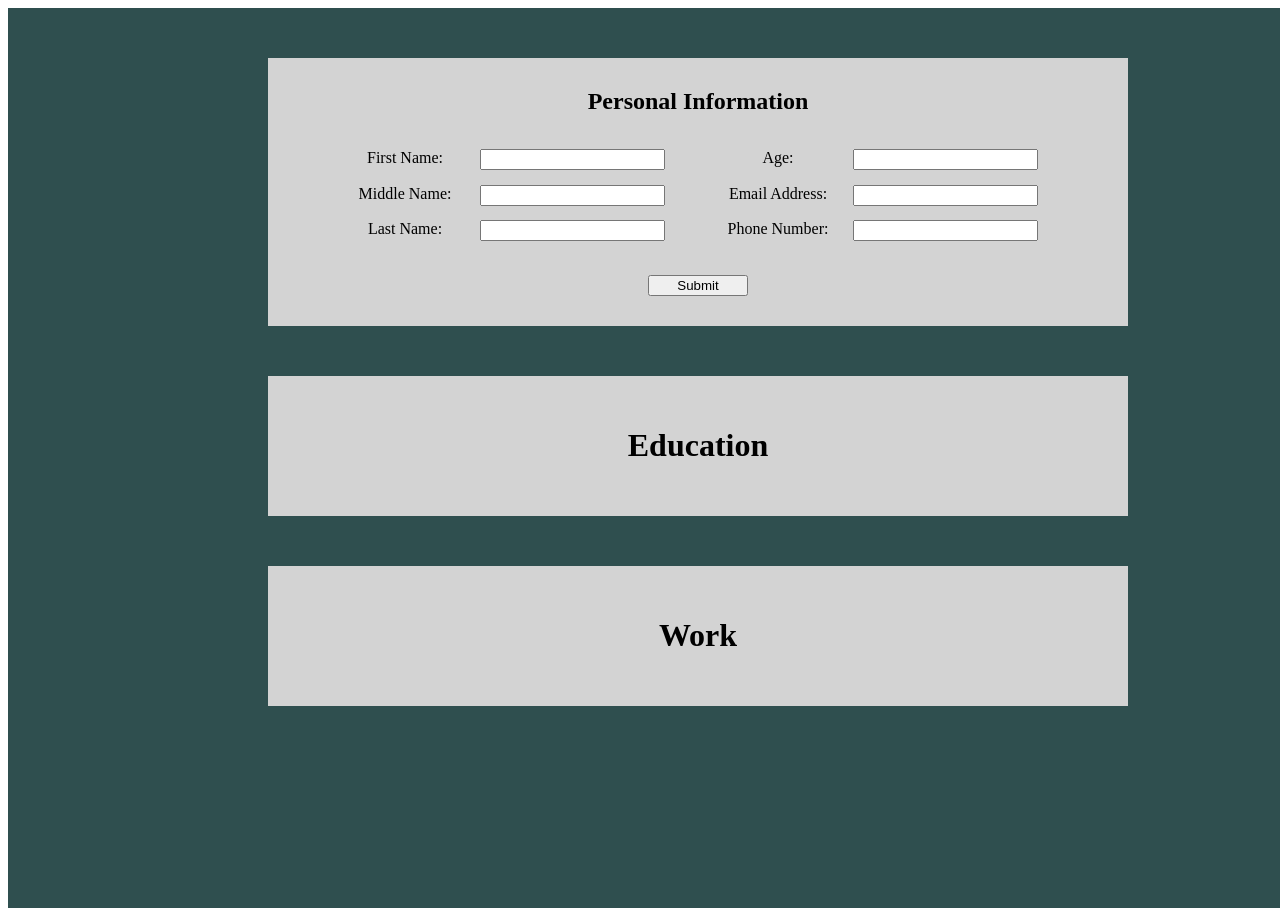
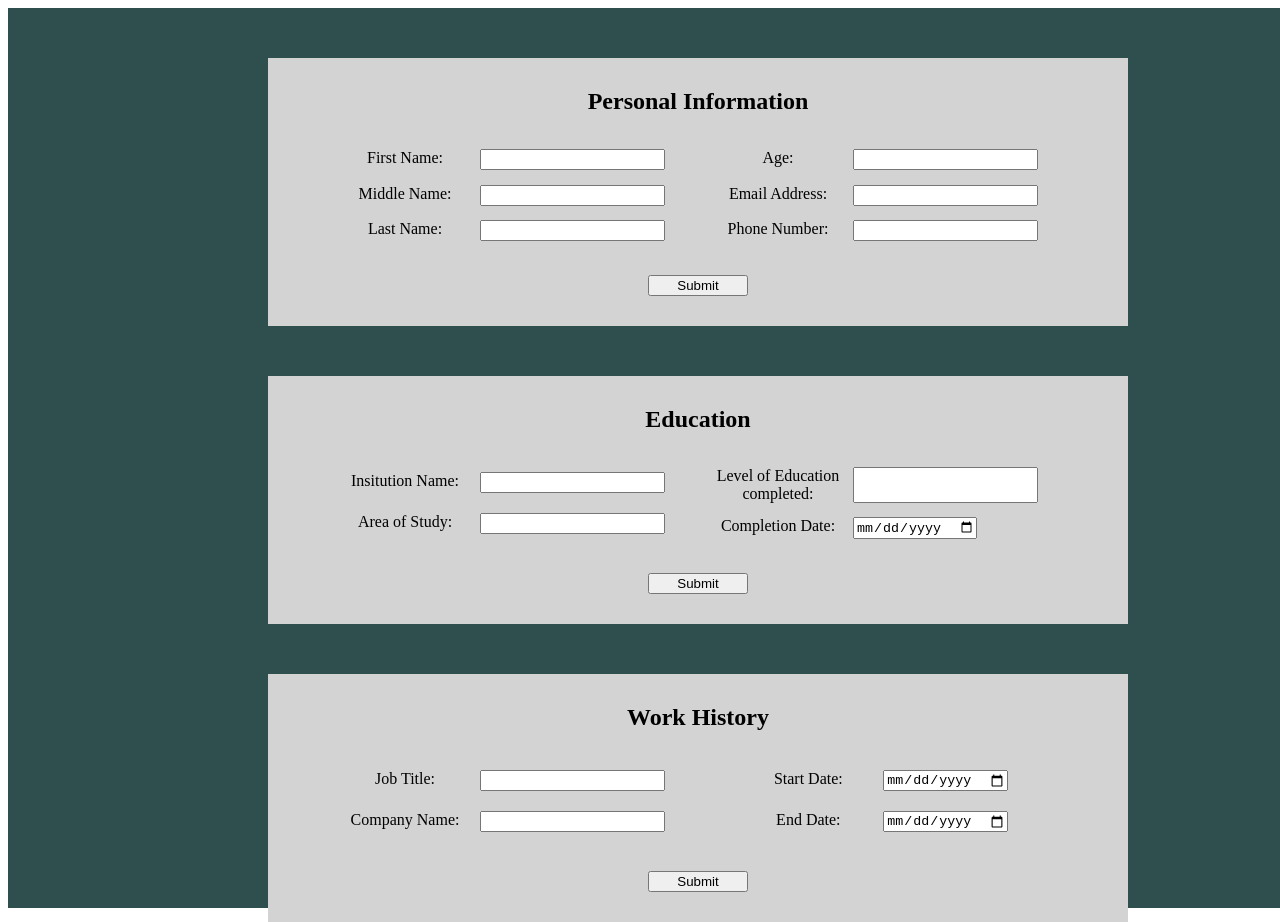
Before and after one commit to mjzachman/cv-project, a React (Create React App) app: page / in a window 1280 px wide. Shown: the top 922 px of the page. Built offline with nearby package versions, Linux system fonts and the light colour scheme.

Commit message:
Add form and fieldset elements to Education and Work History

```diff
--- a/src/components/Education.js
+++ b/src/components/Education.js
@@ -17,7 +17,42 @@ class Education extends Component {
 
     return (
       <div className="section">
-        <h1>Education</h1>
+        <h2>Education</h2>
+        <form>
+        <fieldset id="edu-form">
+            <div class="input-div">
+                <label htmlFor="eduInst">Insitution Name:</label>
+                <input
+                  type="text"
+                  id="eduInst"
+                />
+            </div>
+            <div class="input-div">
+                <label htmlFor="eduStudy">Area of Study:</label>
+                <input
+                  type="text"
+                  id="eduStudy"
+                />
+            </div>
+            <div class="input-div">
+                <label htmlFor="eduLevel">Level of Education completed:</label>
+                <input
+                  type="text"
+                  id="eduLevel"
+                />
+            </div>
+            <div class="input-div">
+                <label htmlFor="eduDate">Completion Date:</label>
+                <input
+                  type="date"
+                  id="eduDate"
+                />
+            </div>
+        </fieldset>
+        <button type="submit">
+          Submit
+        </button>
+      </form>
       </div>
     );
   }
--- a/src/components/Work.js
+++ b/src/components/Work.js
@@ -17,7 +17,42 @@ class Work extends Component {
 
     return (
       <div className="section">
-        <h1>Work</h1>
+        <h2>Work History</h2>
+        <form>
+        <fieldset id="edu-form">
+            <div class="input-div">
+                <label htmlFor="eduInst">Job Title:</label>
+                <input
+                  type="text"
+                  id="jobTitle"
+                />
+            </div>
+            <div class="input-div">
+                <label htmlFor="eduStudy">Company Name:</label>
+                <input
+                  type="text"
+                  id="compName"
+                />
+            </div>
+            <div class="input-div">
+                <label htmlFor="eduLevel">Start Date:</label>
+                <input
+                  type="date"
+                  id="startDate"
+                />
+            </div>
+            <div class="input-div">
+                <label htmlFor="eduDate">End Date:</label>
+                <input
+                  type="date"
+                  id="endDate"
+                />
+            </div>
+        </fieldset>
+        <button type="submit">
+          Submit
+        </button>
+      </form>
       </div>
     );
   }
--- a/src/styles/App.css
+++ b/src/styles/App.css
@@ -34,6 +34,10 @@ fieldset {
   border: 0;
 }
 
+#edu-form {
+  height: 80px;
+}
+
 .input-div {
   display: flex;
 }
```
